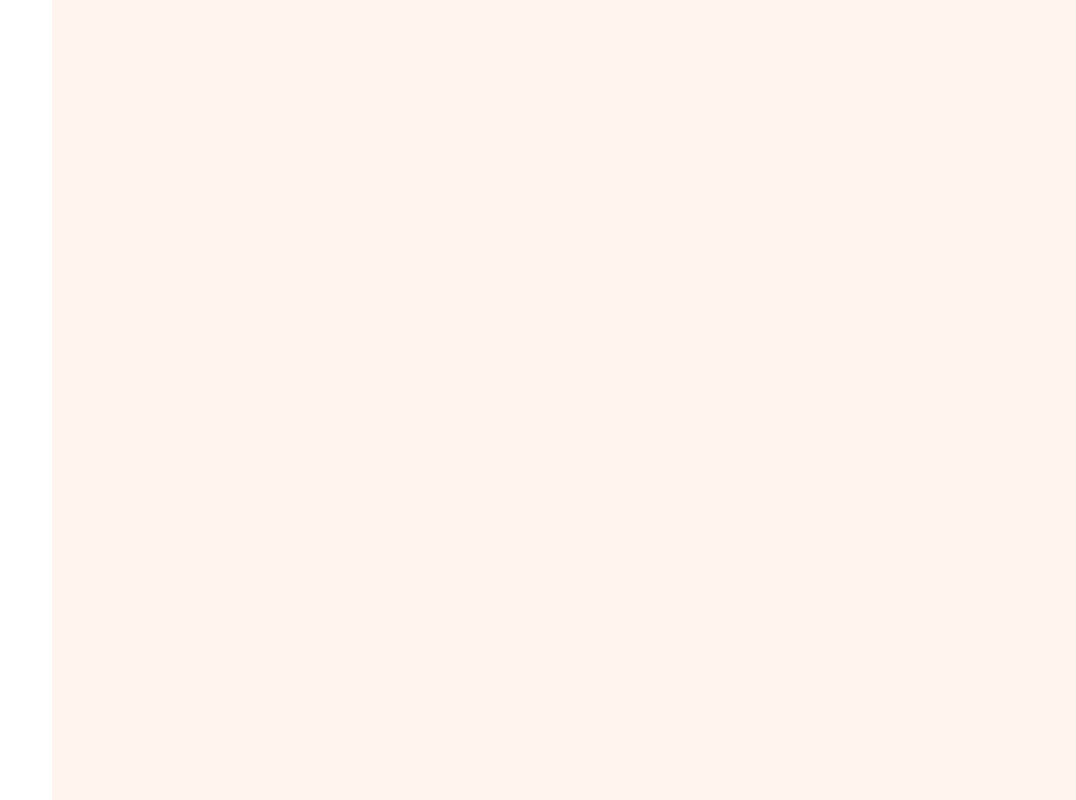
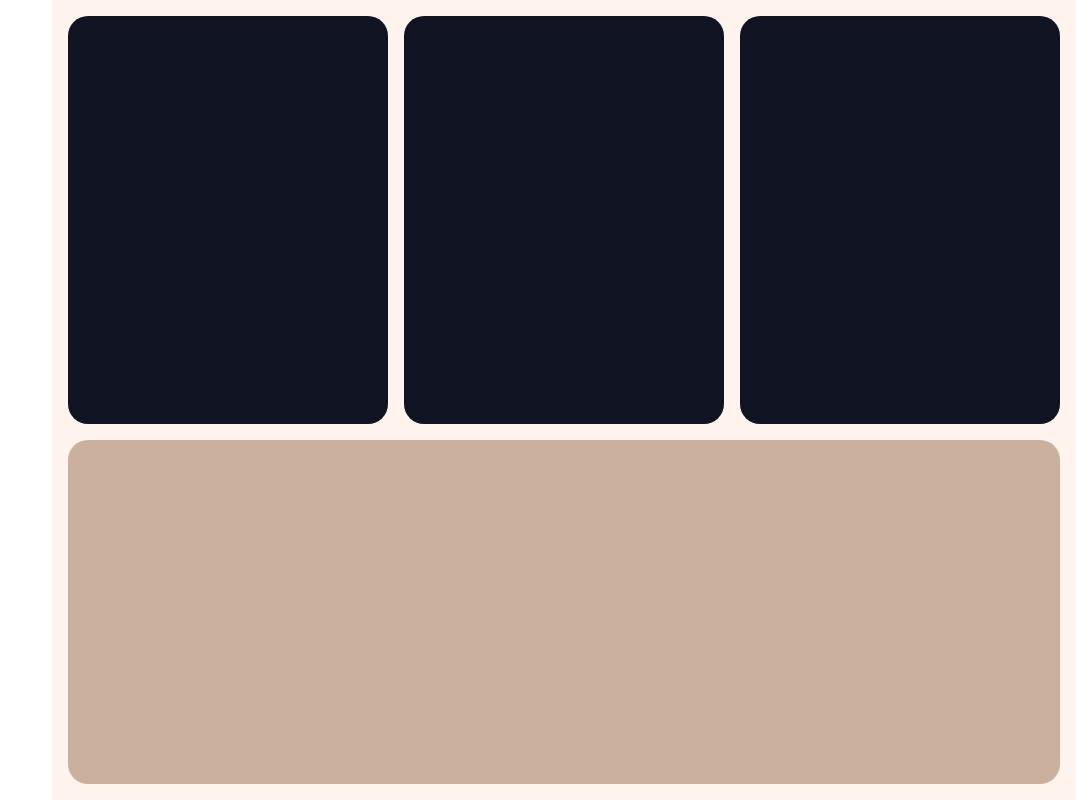
Before and after one commit to amanopia/UISite1, a plain HTML site: page index.html in a window 1280 px wide. Shown: the full height of the page, 204-1280 px from the left. Drawn offline with Linux system fonts and the light colour scheme.

Commit message:
dash layout prepared

```diff
--- a/index.html
+++ b/index.html
@@ -27,7 +27,12 @@
                 <a href="" class="exit__button"><i class="exit__icon fa-solid fa-arrow-right-from-bracket"></i>Exit</a>
             </div>
             <div class="dash">
-
+                <div class="upper__dash">
+                    <div class="dash__item_1"></div>
+                    <div class="dash__item_2"></div>
+                    <div class="dash__item_3"></div>
+                </div>
+                <div class="lower__dash"></div>
             </div>
         </div>
         <script src="https://kit.fontawesome.com/594f81a68c.js" crossorigin="anonymous"></script>
--- a/styles/styles.css
+++ b/styles/styles.css
@@ -94,6 +94,53 @@ a > i {
 i.exit__icon:hover {
     transform:  scale(2);
 }
+
+/* Dash */
+
 .dash {
+    display: grid;
+    grid-template-rows: 55% 45%;
+    /* gap: 1rem; */
     background-color: var(--color-background-light);
 }
+
+.upper__dash {
+    display: grid;
+    grid-template-columns: repeat(3, 1fr);
+    gap: 1rem;
+    margin: 1rem;
+}
+
+.upper__dash > div{
+    background: var(--color-background-dark);
+    border-radius: 20px 20px;
+    transition: var(--transition);
+}
+
+.upper__dash > div:hover {
+    transform: translateY(-4px);
+    filter: drop-shadow(6px 5px 6px rgb(81, 81, 81));
+}
+.dash__item_1 {
+
+}
+
+.dash__item_2 {
+
+}
+
+.dash__item_3 {
+
+}
+
+.lower__dash {
+    background-color: var(--color-background);
+    margin: 0 1rem 1rem;
+    border-radius: 20px 20px;
+    transition: var(--transition)
+}
+
+.lower__dash:hover {
+    transform: translateY(-6px);
+    filter: drop-shadow(6px 5px 6px rgb(81, 81, 81))
+}
```
